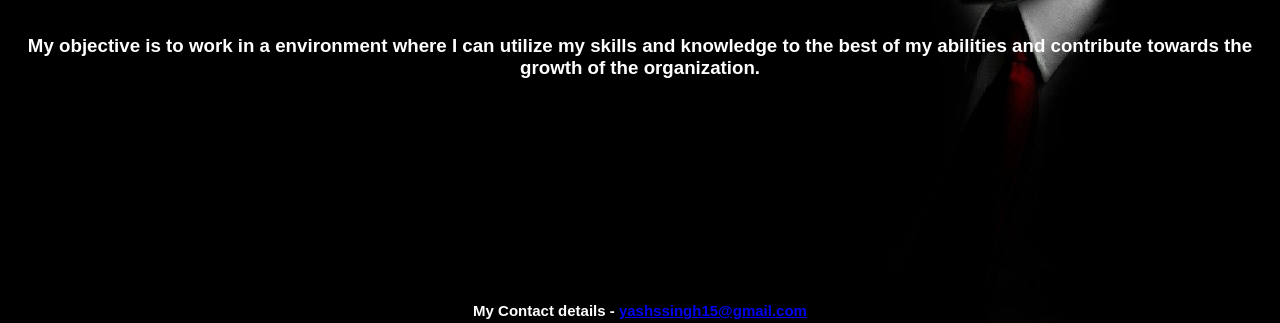
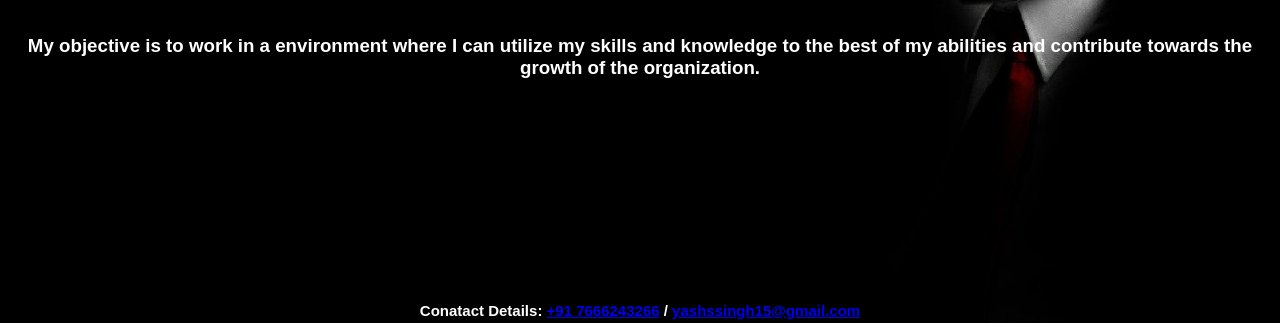
Before and after one commit to YashSingh1529/Resume, a plain HTML site: page index.html in a window 1280 px wide. Shown: the part 477-800 px from the top of the page. Drawn offline with nearby package versions, Linux system fonts and the light colour scheme.

Commit message:
Update index.html

```diff
--- a/index.html
+++ b/index.html
@@ -36,8 +36,7 @@
 </script>
 
 <footer>
-    My Contact details -
-    <a href="mailto:yashssingh15@gmail.com">yashssingh15@gmail.com</a>
-  </footer>
+        <p>Conatact Details: <a href="https://wa.me/7666243266">+91 7666243266</a> / <a href="mailto:yashssingh15@gmail.com">yashssingh15@gmail.com</a></p>
+      </footer>
 </body>
 </html>
```
